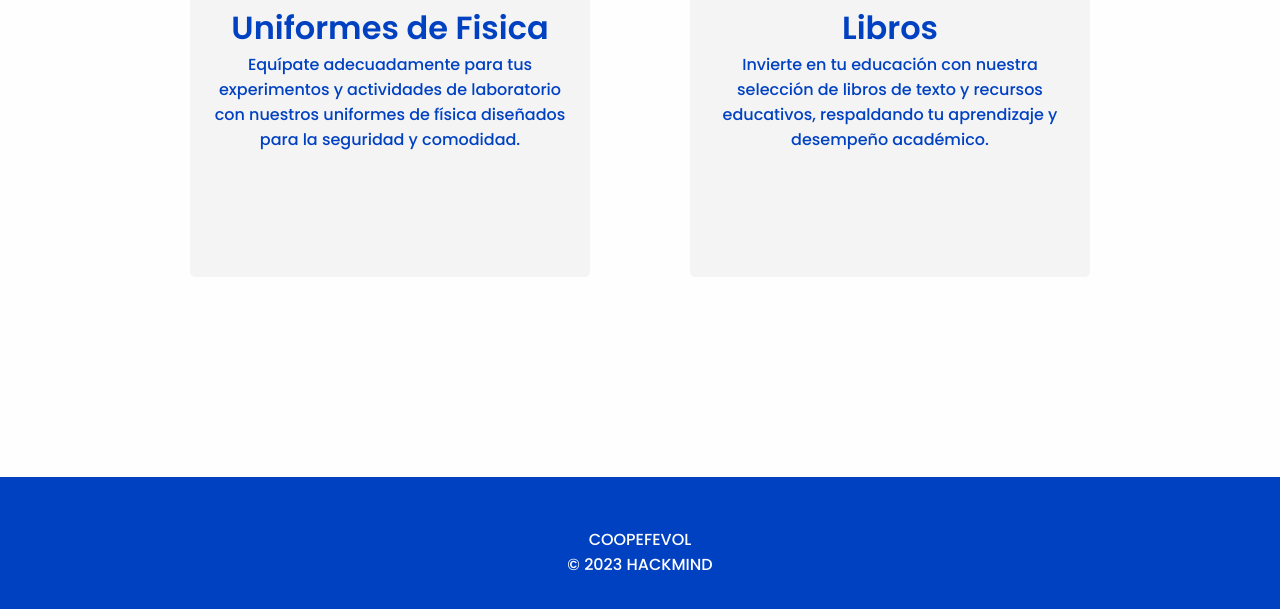
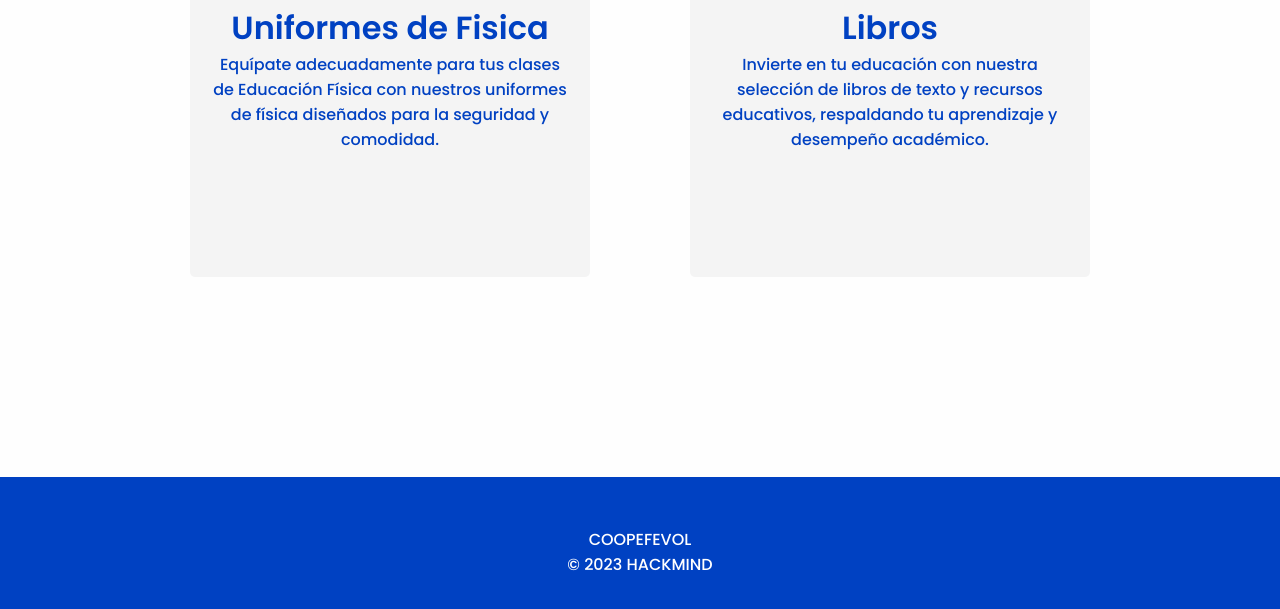
Before and after one commit to jhosuan15/CoopefevolRL, a plain HTML site: page Servicios.html in a window 1280 px wide. Shown: the part 2357-2966 px from the top of the page. Drawn offline with nearby package versions, Linux system fonts and the light colour scheme.

Commit message:
Update Servicios.html

```diff
--- a/Servicios.html
+++ b/Servicios.html
@@ -84,7 +84,7 @@
                         src="https://th.bing.com/th/id/R.c655d718ef7cec3febbbf0f5ad5cc853?rik=vTCvTLwgEViylg&pid=ImgRaw&r=0&sres=1&sresct=1"
                         alt="Fisica">
                     <h1>Uniformes de Fisica</h1>
-                    <p>Equípate adecuadamente para tus experimentos y actividades de laboratorio con nuestros uniformes de física diseñados para la seguridad y comodidad.</p>
+                    <p>Equípate adecuadamente para tus clases de Educación Física con nuestros uniformes de física diseñados para la seguridad y comodidad.</p>
                 </div>
                 <div class="Servicio Libros">
                     <img style="height: 200px; width: 100%;"
```
